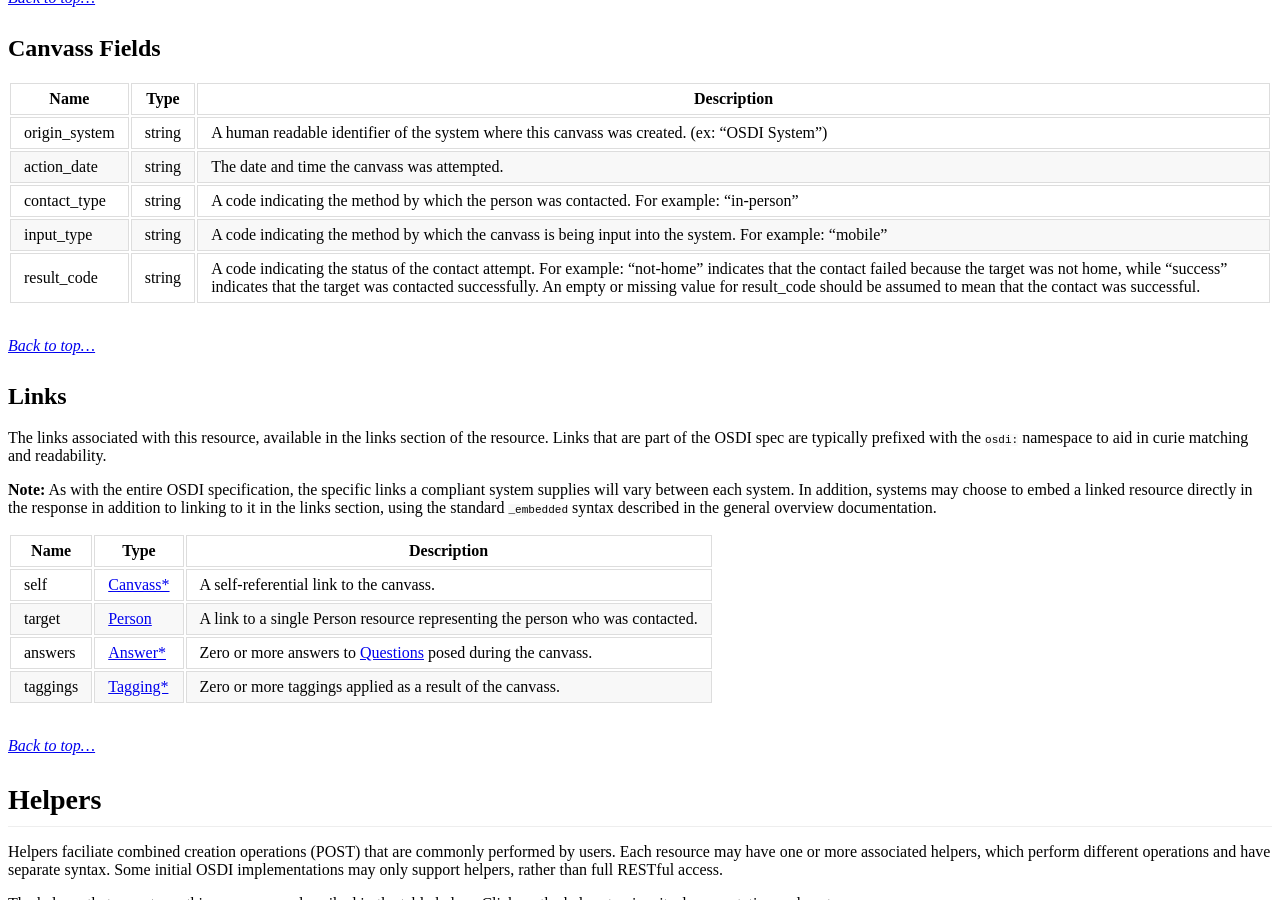
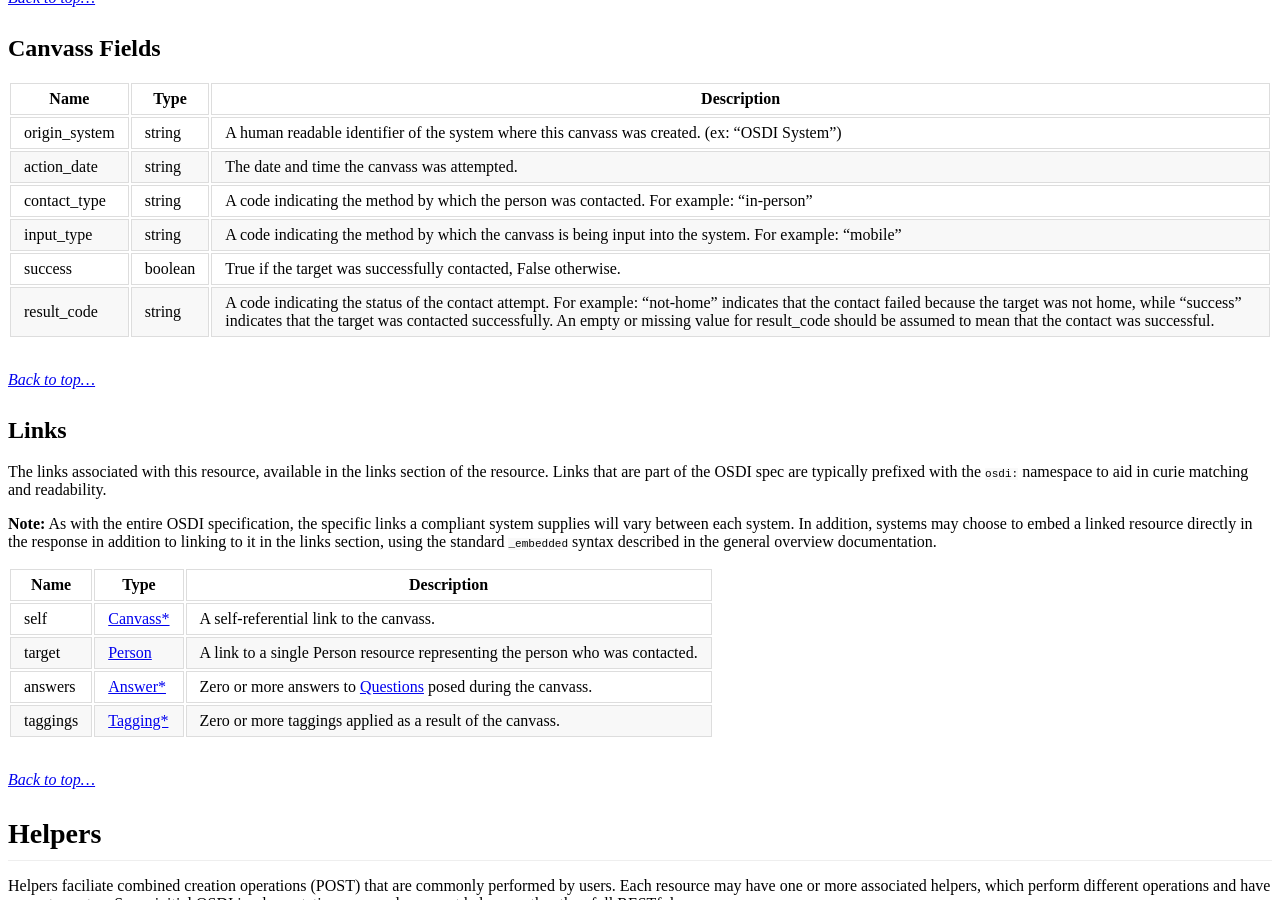
Before and after one commit to opensupporter/osdi-docs, a Jekyll site: the page built from canvasses.md, in a window 1280 px wide and 900 px high, scrolled down 1879 px. Built offline with Jekyll 4.4.1, drawn with Linux system fonts in a browser that asks for light colours; a style sheet for code colours, icons or effects is not loaded; some of the changed text lies outside the part shown.

Commit message:
Add status indicator to support searching by canvass success.
Signed-off-by: shaisachs <ssachs@ngpvan.com>

````diff
--- a/canvasses.md
+++ b/canvasses.md
@@ -54,6 +54,7 @@ _[Back to top...](#)_
 |action_date		|string		|The date and time the canvass was attempted.
 | contact_type  | string | A code indicating the method by which the person was contacted.  For example: "in-person"
 | input_type    | string | A code indicating the method by which the canvass is being input into the system. For example: "mobile"
+| success      | boolean | True if the target was successfully contacted, False otherwise.
 | result_code  | string | A code indicating the status of the contact attempt.  For example: "not-home" indicates that the contact failed because the target was not home, while "success" indicates that the target was contacted successfully.  An empty or missing value for result_code should be assumed to mean that the contact was successful.
 
 _[Back to top...](#)_
@@ -161,6 +162,7 @@ Cache-Control: max-age=0, private, must-revalidate
                 "action_date": "2014-03-18T11:02:15Z",
                 "contact_type": "in-person",
                 "input_type": "mobile",
+                "success": false,
                 "result_code": "not-home",
                 "_links": {
                     "self": {
@@ -188,6 +190,7 @@ Cache-Control: max-age=0, private, must-revalidate
                 "action_date": "2014-03-18T11:02:15Z",
                 "contact_type": "phoneCall",
                 "input_type": "paper",
+                "success": true,
                 "result_code": "",
                 "_links": {
                     "self": {
@@ -244,6 +247,7 @@ Cache-Control: max-age=0, private, must-revalidate
     "action_date": "2014-03-18T11:02:15Z",
     "contact_type": "in-person",
     "input_type": "mobile",
+    "success": true,
     "result_code": "",
     "_links": {
         "self": {
@@ -492,6 +496,7 @@ OSDI-API-Token:[your api key here]
     "action_date": "2014-03-18T11:02:15Z",
     "contact_type": "in-person",
     "input_type": "mobile",
+    "success": true,
     "result_code": "",
 }
 ```
@@ -515,6 +520,7 @@ Cache-Control: max-age=0, private, must-revalidate
     "action_date": "2014-03-18T11:02:15Z",
     "contact_type": "in-person",
     "input_tinput_typeype": "mobile",
+    "success": true,
     "result_code": "",
     "_links": {
         "self": {
@@ -574,6 +580,7 @@ Cache-Control: max-age=0, private, must-revalidate
     "action_date": "2014-03-18T11:02:15Z",
     "contact_type": "phoneCall",
     "input_type": "mobile",
+    "success": true,
     "result_code": "",
     "_links": {
         "self": {
````
Also changed, not shown: record_canvass.md (+3 -0 lines).
